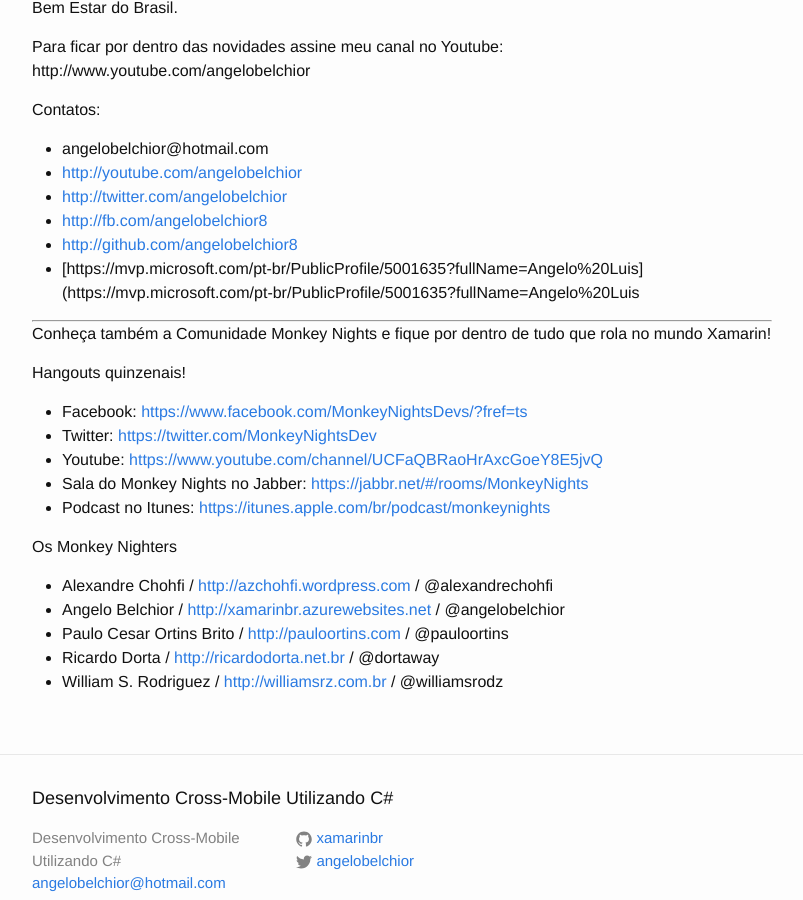
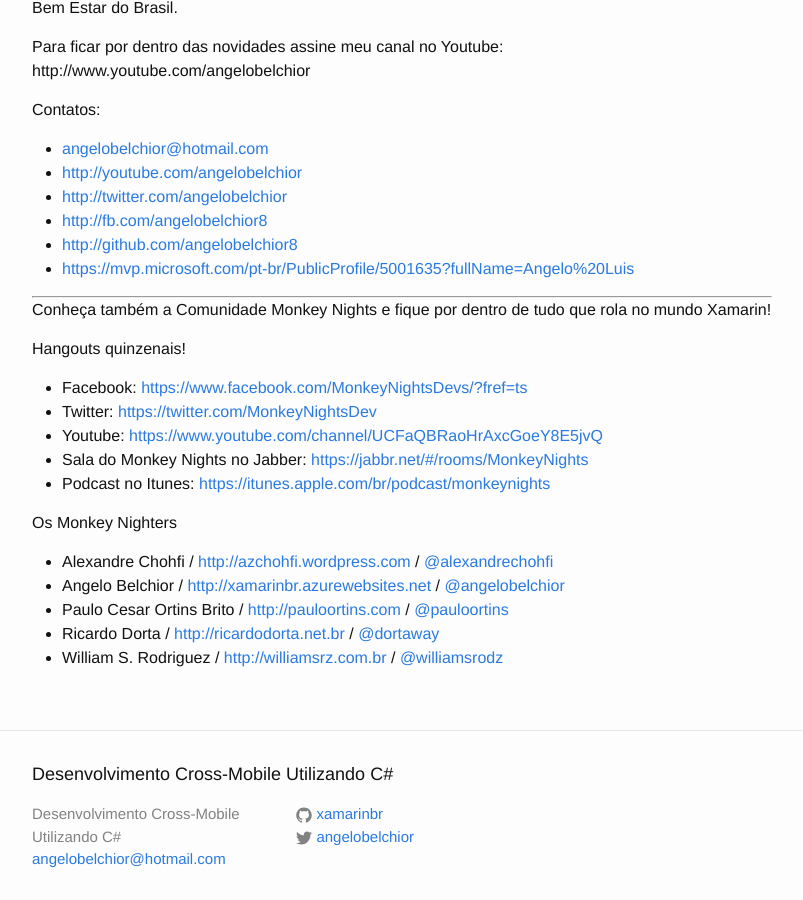
Before and after one commit to xamarinbr/xamarinbr.github.io, a Jekyll site: the page built from about.md, in a window 1280 px wide and 900 px high, scrolled down 750 px. Shown: the whole window, without its empty margins (238-1041 px from the left). Built offline with Jekyll 4.4.1, drawn with Linux system fonts in a browser that asks for light colours; some of the changed lines change nothing that is shown.

Commit message:
Vivendo e aprendendo markdown

```diff
--- a/about.md
+++ b/about.md
@@ -22,12 +22,12 @@
 
 Contatos:
 
-- angelobelchior@hotmail.com
+- [angelobelchior@hotmail.com](http://mailto:angelobelchior@hotmail.com)
 - [http://youtube.com/angelobelchior](http://youtube.com/angelobelchior)
 - [http://twitter.com/angelobelchior](http://twitter.com/angelobelchior)
 - [http://fb.com/angelobelchior8](http://fb.com/angelobelchior8)
 - [http://github.com/angelobelchior8](http://gitHub.com/angelobelchior8)
-- [https://mvp.microsoft.com/pt-br/PublicProfile/5001635?fullName=Angelo%20Luis](https://mvp.microsoft.com/pt-br/PublicProfile/5001635?fullName=Angelo%20Luis
+- [https://mvp.microsoft.com/pt-br/PublicProfile/5001635?fullName=Angelo%20Luis](https://mvp.microsoft.com/pt-br/PublicProfile/5001635?fullName=Angelo%20Luis)
 
 
 ------------------
@@ -45,8 +45,8 @@
 
 Os Monkey Nighters
 
-- Alexandre Chohfi / [http://azchohfi.wordpress.com](http://azchohfi.wordpress.com) / @alexandrechohfi
-- Angelo Belchior / [http://xamarinbr.azurewebsites.net](http://xamarinbr.azurewebsites.net) / @angelobelchior
-- Paulo Cesar Ortins Brito / [http://pauloortins.com](http://pauloortins.com) / @pauloortins
-- Ricardo Dorta / [http://ricardodorta.net.br](http://ricardodorta.net.br) / @dortaway
-- William S. Rodriguez / [http://williamsrz.com.br](http://williamsrz.com.br) / @williamsrodz
+- Alexandre Chohfi / [http://azchohfi.wordpress.com](http://azchohfi.wordpress.com) / [@alexandrechohfi](http://www.twitter.com/alexandrechohfi)
+- Angelo Belchior / [http://xamarinbr.azurewebsites.net](http://xamarinbr.azurewebsites.net) / [@angelobelchior](http://www.twitter.com/angelobelchior)
+- Paulo Cesar Ortins Brito / [http://pauloortins.com](http://pauloortins.com) / [@pauloortins](http://www.twitter.com/pauloortins)
+- Ricardo Dorta / [http://ricardodorta.net.br](http://ricardodorta.net.br) / [@dortaway](http://www.twitter.com/dortaway)
+- William S. Rodriguez / [http://williamsrz.com.br](http://williamsrz.com.br) / [@williamsrodz](http://www.twitter.com/williamsrodz)
```
